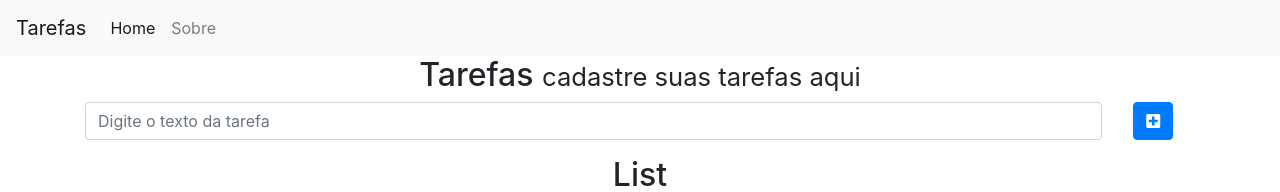
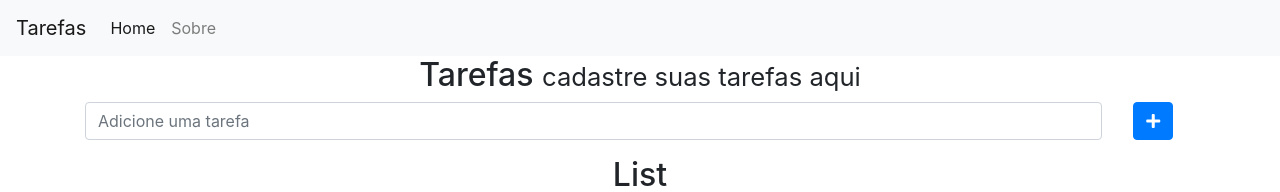
Before and after one commit to DEXTERNATAN/App-Todo-React, a React (Create React App) app: page / in a window 1280 px wide. Shown: the top 192 px of the page. Built offline with nearby package versions, Linux system fonts and the light colour scheme.

Commit message:
Adicionado funcionalidade de click ao botão

```diff
--- a/src/Todo/Todo.js
+++ b/src/Todo/Todo.js
@@ -5,28 +5,23 @@ import TodoList from './todoList'
 import TodoForm from './todoForm'
 
 class Todo extends Component {
+
+    constructor(props){
+      super(props)
+      this.handleAdd = this.handleAdd.bind(this);
+    }
+
+    handleAdd() {
+      console.log('Add', this);
+    }
+
     render() {
         return (
           <div className="container">
-          <PageHeader Titulo="Tarefas" descricao="cadastre suas tarefas aqui"/>
-          <TodoForm />
-          <TodoList />
+            <PageHeader Titulo="Tarefas" descricao="cadastre suas tarefas aqui"/>
+            <TodoForm handleAdd={this.handleAdd}/>
+            <TodoList />
           </div>
-          //   <header className="App-header">
-          //   <img src={logo} className="App-logo" alt="logo" />
-          //   <p>
-          //     Edit <code>src/App.js</code> and save to carregar.
-          //   </p>
-          //   <a
-          //     className="App-link"
-          //     href="https://reactjs.org"
-          //     target="_blank"
-          //     rel="noopener noreferrer"
-          //   >
-          //     Learn React
-          //   </a>
-          // </header>
-
         )
     }
 }
--- a/src/Todo/todoForm.js
+++ b/src/Todo/todoForm.js
@@ -1,30 +1,17 @@
 import React from "react";
+import IconButton from '../template/iconButton';
 
 export default props => (
   <div>
     <form>
       <div className="form-row">
         <div className="form-group col-md-11">
-          <input
-            type="text"
-            className="form-control"
-            id="nome"
-            placeholder="Digite o texto da tarefa"
-          />
+          <input type="text" className="form-control" id="descricao" placeholder="Adicione uma tarefa" />
         </div>
         <div className="form-group col-md-1">
-            <button type="submit" className="btn btn-primary">
-                <i class="fas fa-plus-square" />
-            </button>
+            <IconButton  style='primary' icon='plus' onClick={props.handleAdd} />
         </div>
       </div>
-      {/* <div className="form-row">
-        <div className="form-group col-md-2">
-          <button type="submit" className="btn btn-primary">
-            <i class="fas fa-plus-square" />
-          </button>
-        </div>
-      </div> */}
     </form>
   </div>
 );
--- /dev/null
+++ b/src/template/If.js
@@ -0,0 +1,9 @@
+import React from 'react';
+
+export default props => {
+    if(props.test) {
+        return props.children
+    }else{
+        return false
+    }
+}
--- /dev/null
+++ b/src/template/iconButton.js
@@ -0,0 +1,14 @@
+import React from 'react';
+import If from './If';
+
+export default props => (
+    <If test={!props.hide}>
+    <button
+        type="submit"
+        className={'btn btn-' + props.style}
+        onClick={props.onClick}>
+        <i className={'fas fa-' + props.icon} />
+    </button>
+    </If>
+
+)
```
